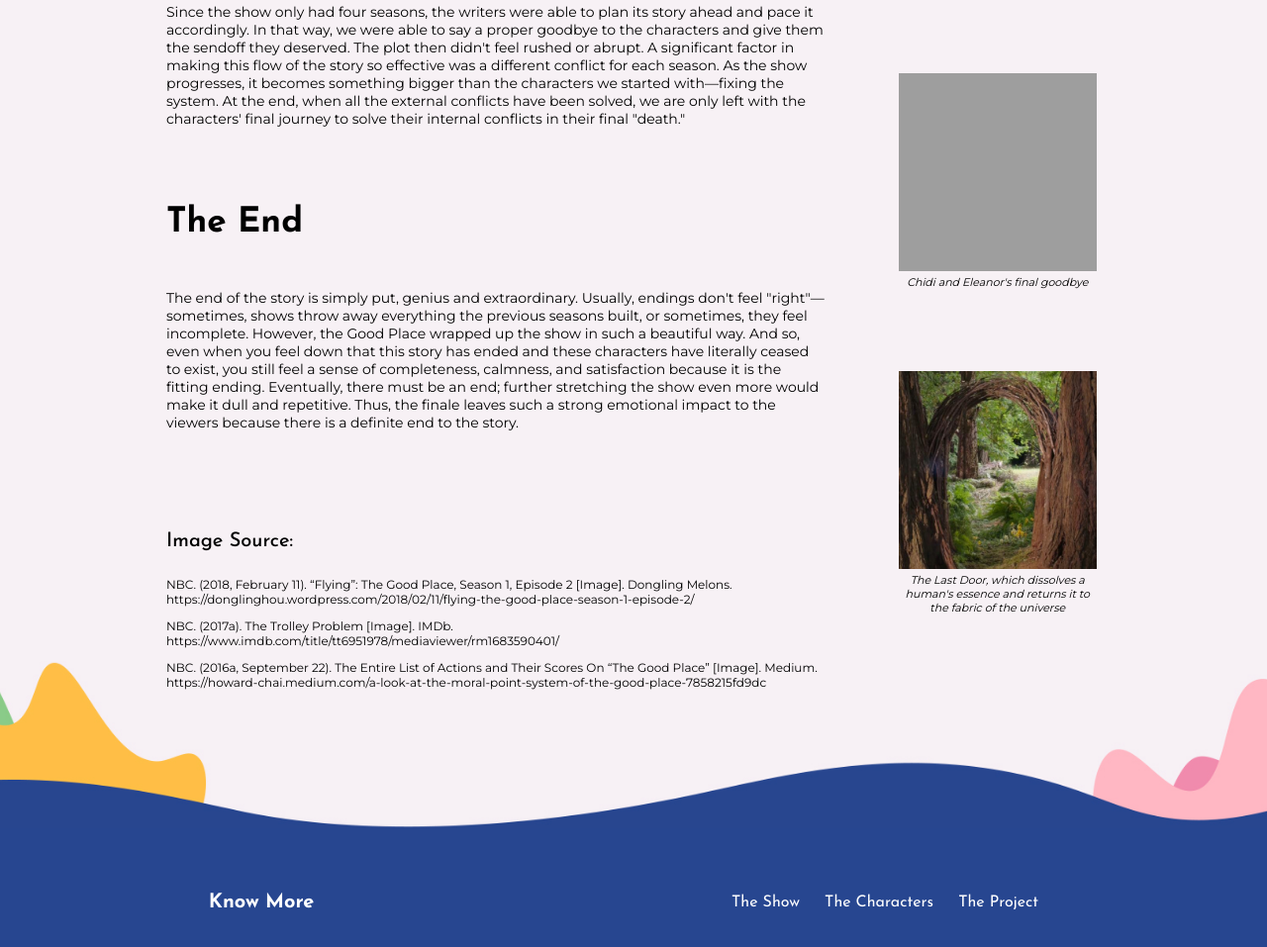
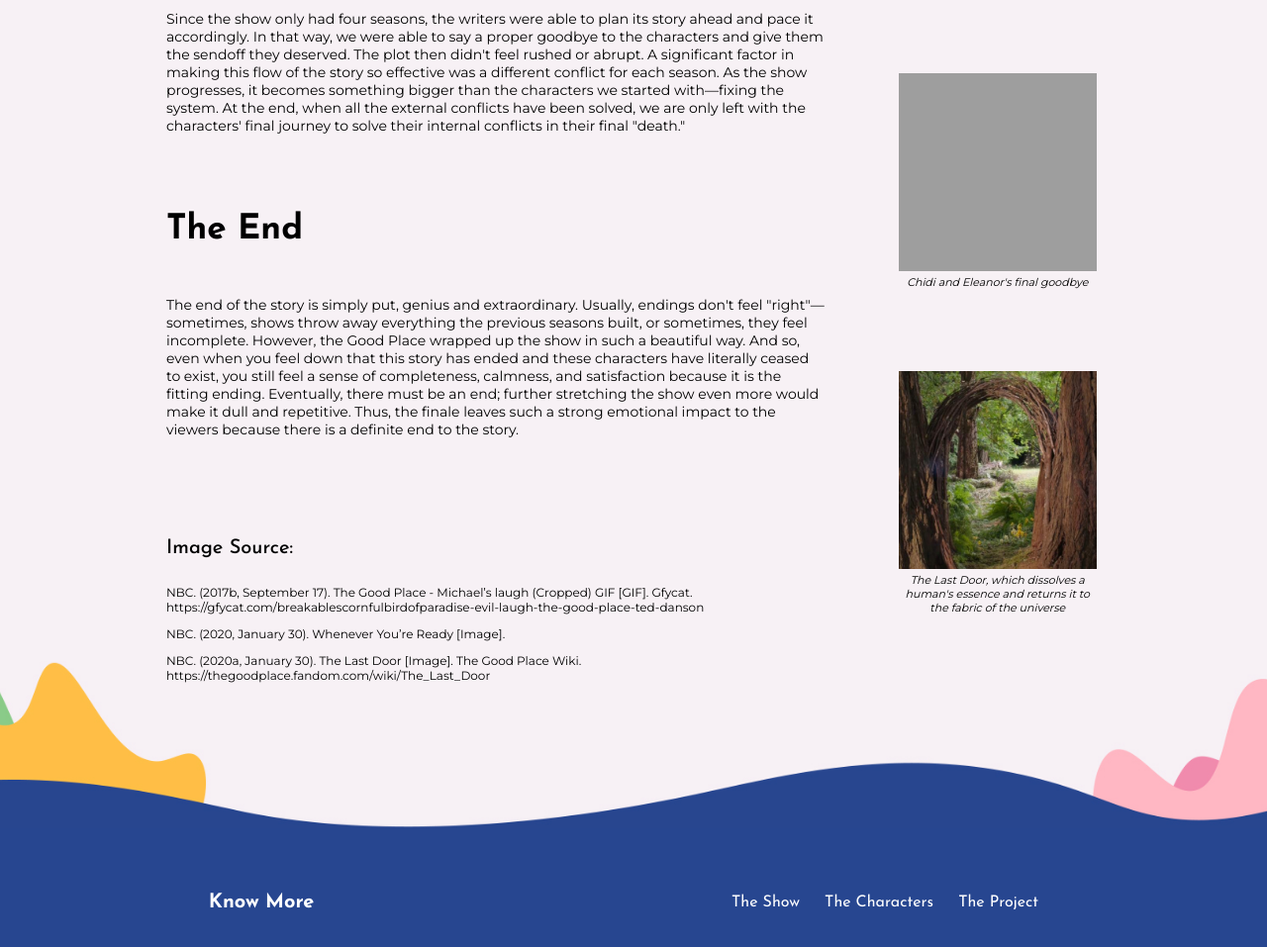
Before and after one commit to acllant/2QProjRbLlantero, a plain HTML site: page htdocs/storytelling.html in a window 1280 px wide. Shown: the part 1343-2300 px from the top of the page at 99% size. Drawn offline with Linux system fonts and the light colour scheme; grey boxes are pictures that could not be loaded.

Commit message:
Update storytelling.html

```diff
--- a/htdocs/storytelling.html
+++ b/htdocs/storytelling.html
@@ -65,9 +65,9 @@
 
 					<div class="resources">
 						<h4>Image Source:</h4>
-						<p>NBC. (2018, February 11). “Flying”: The Good Place, Season 1, Episode 2 [Image]. Dongling Melons. https://donglinghou.wordpress.com/2018/02/11/flying-the-good-place-season-1-episode-2/</p>
-						<p>NBC. (2017a). The Trolley Problem [Image]. IMDb. https://www.imdb.com/title/tt6951978/mediaviewer/rm1683590401/</p>
-						<p>NBC. (2016a, September 22). The Entire List of Actions and Their Scores On “The Good Place” [Image]. Medium. https://howard-chai.medium.com/a-look-at-the-moral-point-system-of-the-good-place-7858215fd9dc</p>
+						<p>NBC. (2017b, September 17). The Good Place - Michael’s laugh (Cropped) GIF [GIF]. Gfycat. https://gfycat.com/breakablescornfulbirdofparadise-evil-laugh-the-good-place-ted-danson</p>
+						<p>NBC. (2020, January 30). Whenever You’re Ready [Image].</p>
+						<p>NBC. (2020a, January 30). The Last Door [Image]. The Good Place Wiki. https://thegoodplace.fandom.com/wiki/The_Last_Door</p>
 					</div>
 				</div>
 
```
